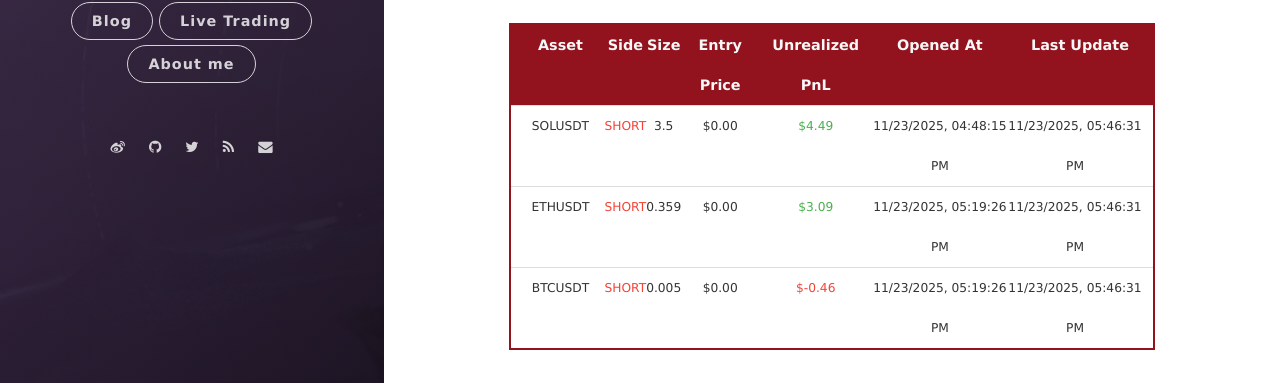
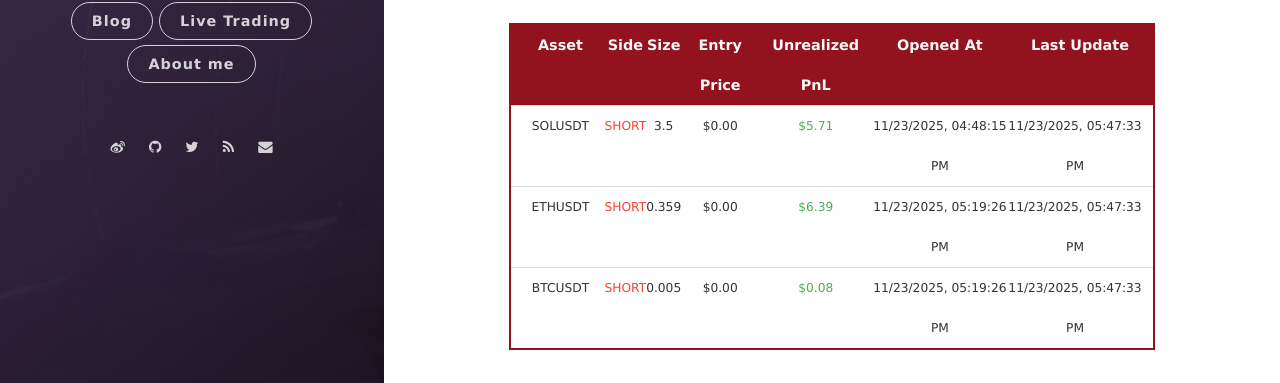
Before and after one commit to leeyegy/leeyegy.github.io, a Jekyll site: the page built from live-trading.html, in a window 1280 px wide and 1026 px high. Shown: the part 576-959 px from the top of the window. Built offline with Jekyll 4.4.1, drawn with Linux system fonts in a browser that asks for light colours; nearby versions of some CDN libraries.

Commit message:
AccountMonitor: refresh positions 2025-11-24T01:47:33+08:00

```diff
--- a/assets/data/binance/positions.json
+++ b/assets/data/binance/positions.json
@@ -4,26 +4,26 @@
     "side": "SHORT",
     "size": 3.5,
     "entryPrice": 0.0,
-    "unrealizedPnl": 4.48777598,
+    "unrealizedPnl": 5.705,
     "openedAt": "2025-11-24T00:48:15+08:00",
-    "reportedAt": "2025-11-24T01:46:31+08:00"
+    "reportedAt": "2025-11-24T01:47:33+08:00"
   },
   {
     "symbol": "ETHUSDT",
     "side": "SHORT",
     "size": 0.359,
     "entryPrice": 0.0,
-    "unrealizedPnl": 3.08985988,
+    "unrealizedPnl": 6.38983999,
     "openedAt": "2025-11-24T01:19:26+08:00",
-    "reportedAt": "2025-11-24T01:46:31+08:00"
+    "reportedAt": "2025-11-24T01:47:33+08:00"
   },
   {
     "symbol": "BTCUSDT",
     "side": "SHORT",
     "size": 0.005,
     "entryPrice": 0.0,
-    "unrealizedPnl": -0.457,
+    "unrealizedPnl": 0.081,
     "openedAt": "2025-11-24T01:19:26+08:00",
-    "reportedAt": "2025-11-24T01:46:31+08:00"
+    "reportedAt": "2025-11-24T01:47:33+08:00"
   }
 ]
```
